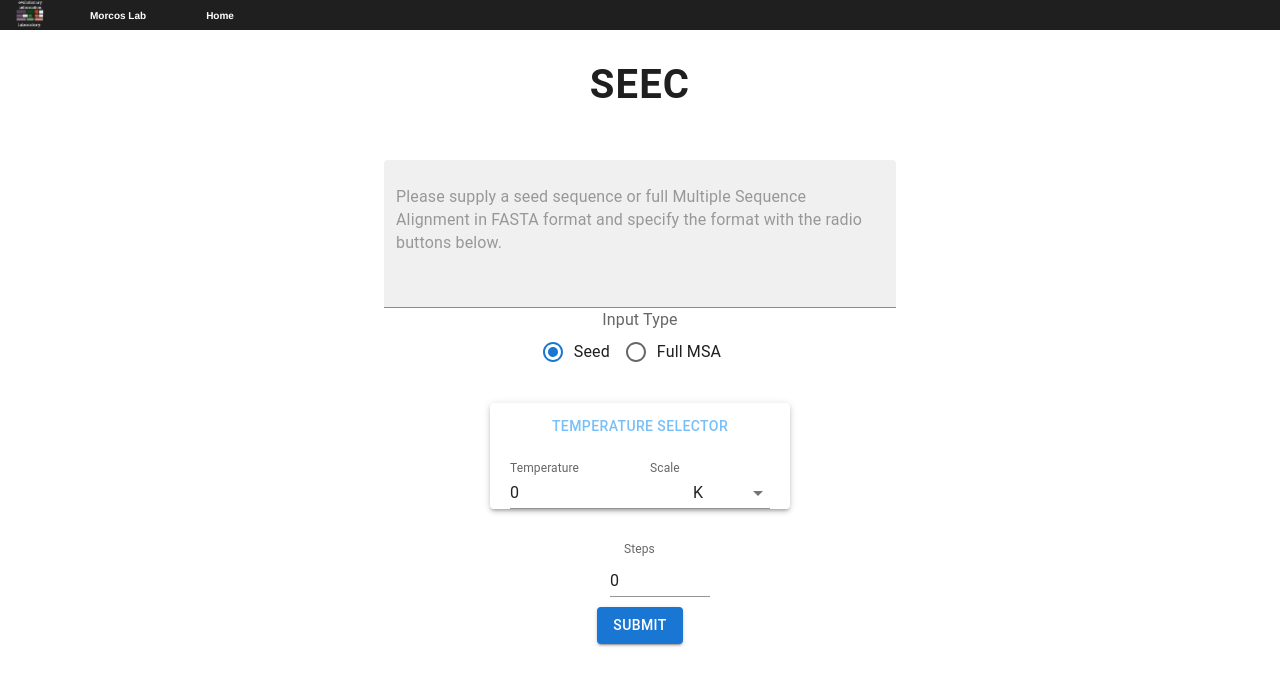
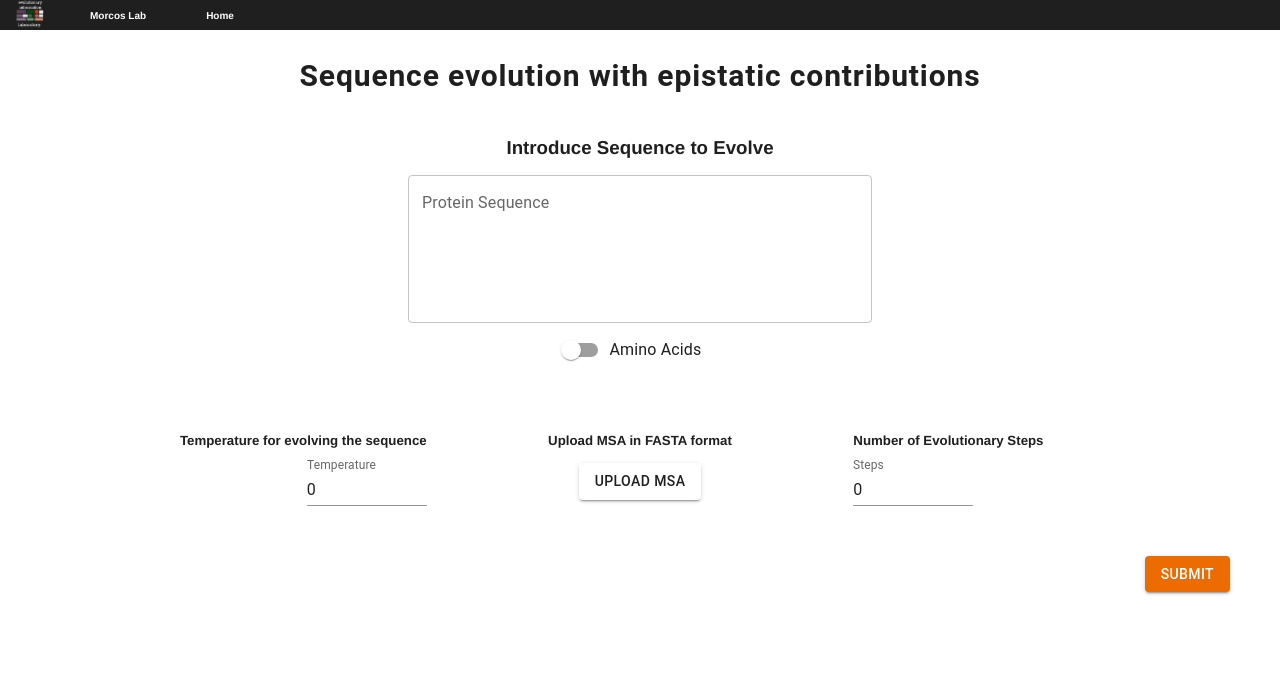
Before and after one commit to utdal/dcaServerFrontend, a React (Create React App) app: page /seec in a window 1280 px wide. Shown: the top 686 px of the page. Built offline with nearby package versions, Linux system fonts and the light colour scheme.

Commit message:
Inputs for SEEC

```diff
--- a/src/App.css
+++ b/src/App.css
@@ -37,11 +37,11 @@
 nav ul { list-style-type: none; padding: 0; }
 nav li { display: inline; margin: 0 15px; font-weight: 600; cursor: pointer; }
 nav li.bold { font-weight: bold; }
-main { flex: 1; padding: 20px; margin-top: 30px;}
-.web-servers { text-align: left; margin-top: 0px;}
+main { flex: 1; padding: 20px;}
+.web-servers { text-align: left; margin-bottom: 30px;}
 .web-servers h2 { margin-top: 0; }
 .web-servers hr { border: 1px solid #1f1f1f; }
-.server-cards { display: flex; gap: 20px; flex-wrap: wrap; justify-content: center; margin-top: 30px;}
+.server-cards { display: flex; gap: 20px; flex-wrap: wrap; justify-content: center;}
 .pretty-footer {
   background-color: #fdf7f3;
   border-top: 1px solid #e0e0e0;
--- a/src/App.js
+++ b/src/App.js
@@ -52,11 +52,7 @@ function App() {
           <Route path="/test" element={<ApiTest />} />
           <Route path="/" element={
           <>
-            <div>
-
             <UnifiedTopBar />
-
-            </div>
             <main>
               <section className="web-servers">
                 <h2>Tools</h2>
--- a/src/components/MSAInput.js
+++ b/src/components/MSAInput.js
@@ -1,6 +1,6 @@
 import React from 'react';
 import { Box, TextField, FormControl, FormLabel, RadioGroup, FormControlLabel, Radio, Button } from '@mui/material';
-const MSAInput = ({ inputType, inputMSA, handleInputMSAChange, handleFileTypeChange }) => {
+const MSAInput = ({ inputType, inputMSA, handleInputMSAChange, handleFileTypeChange}) => {
   const handleInputChange = (event) => {
 
   }
--- /dev/null
+++ b/src/components/StepsInput.js
@@ -0,0 +1,31 @@
+import React, { useState } from 'react';
+import {
+    Box,
+    FormControl,
+    InputLabel,
+    Input,
+} from '@mui/material'
+const StepsInput = ({steps, SetSteps}) => {
+
+    const handleStepsChange=(e)=>{
+    if (e.target.value<=10000 && e.target.value>=0){
+        SetSteps(e.target.value);
+    }
+    }
+    return (
+        <Box sx={{display:'flex', justifyContent:'center'}}>
+            <FormControl variant="standard" sx={{ width: '120px'}}>
+                <InputLabel>Steps</InputLabel>
+                <Input
+                type="number"
+                onChange={handleStepsChange}
+                placeholder="0-10,000"
+                inputProps={{ min: 0, max: 10000 }}
+                value={steps}
+                />
+            </FormControl>
+        </Box>
+     );
+}
+
+export default StepsInput;
--- a/src/components/TemperatureInput.js
+++ b/src/components/TemperatureInput.js
@@ -18,70 +18,16 @@ import {useState, useEffect} from 'react';
 import { Form } from 'react-router-dom';
 
 
-function valuetext(value) {
-  return `${value}°C`;
-}
-function temperatureToColor(kelvin) {
-  const clamped = Math.min(Math.max(kelvin, 250), 350);
-  const ratio = (clamped - 250) / (350 - 250);
-
-  const start = { r: 33, g: 150, b: 243 };{/* blue */}
-  const end = { r: 244, g: 67, b: 54 }; {/* red */}
-
-
-  const r = Math.round(start.r + ratio * (end.r - start.r));
-  const g = Math.round(start.g + ratio * (end.g - start.g));
-  const b = Math.round(start.b + ratio * (end.b - start.b));
-
-  return `rgb(${r}, ${g}, ${b})`;
-}
 export default function TemperatureInput({temperature, SetTemperature}) {
-  const [displayTemperature, SetDisplayTemperature]=useState(0); {/* Temperature just to display to the user */}
-  const [displayScale, SetDisplayScale]=useState('K'); {/* Scale just to display to the user */}
-  const [color, SetColor]=useState(' r: 33, g: 150, b: 243 ');
-  const handleDisplayTemperature =(e)=>{
-    SetDisplayTemperature(e.target.value);
+  const handleTemperature =(e)=>{
+        SetTemperature(e.target.value);
   }
-  const handleDisplayScale=(e)=>{
-    SetDisplayScale(e.target.value);
-  }
-  useEffect(() => {
-    if (displayScale === '°C') {
-      SetTemperature(Number(displayTemperature) + 273.15);
-    } else if (displayScale === '°F') {
-      SetTemperature(((Number(displayTemperature) - 32) * 5) / 9 + 273.15);
-    } else {
-      SetTemperature(Number(displayTemperature));
-    }
-  }, [displayTemperature, displayScale]);
-
-  useEffect(() => {
-    console.log('Kelvin temperature:', temperature);
-
-  }, [temperature]);
-  useEffect(() => {
-    SetColor(temperatureToColor(temperature));
-  }, [temperature]);
-
   return (
-    <Box sx={{ width: 300 }}>
-      <Paper elevation={3}>
-        <Tab label='Temperature Selector'sx={{color: color, width:'100%'}}></Tab>
-        <Box sx={{display:'flex', justifyContent:'center', m:'10px 20px'}}>
-          <FormControl variant="standard" sx={{minWidth: 120 }}>
-            <InputLabel>Temperature</InputLabel>
-            <Input id="temperature-input" type="number" value={displayTemperature} onChange={handleDisplayTemperature}></Input>
-          </FormControl>
-            <FormControl variant="standard" sx={{minWidth: 120 }}>
-              <InputLabel>Scale</InputLabel>
-              <Select onChange={handleDisplayScale} value={displayScale} labelId="scale-label">
-                <MenuItem value={'K'}>K</MenuItem>
-                <MenuItem value={'°C'}>°C</MenuItem>
-                <MenuItem value={'°F'}>°F</MenuItem>
-              </Select>
-            </FormControl>
-        </Box>
-      </Paper>
+    <Box sx={{display:'flex', justifyContent:'center'}}>
+      <FormControl variant="standard" sx={{width: 120 }}>
+        <InputLabel>Temperature</InputLabel>
+        <Input id="temperature-input" type="number" value={temperature} onChange={handleTemperature}></Input>
+      </FormControl>
     </Box>
   );
 }
--- /dev/null
+++ b/src/components/sequence-input.js
@@ -0,0 +1,74 @@
+import {
+    Box,
+    FormControl,
+    FormGroup,
+    FormLabel,
+    FormControlLabel,
+    Switch,
+    TextField
+} from '@mui/material'
+import React, { useEffect, useState } from 'react';
+
+const SequenceInput = ({inputType, setInputType, sequence, setSequence}) => {
+
+
+    const handleInputTypeChange = (event) => {
+        setInputType(event.target.value);
+        setSequence(''); // optionally clear when switching
+    };
+
+    const placeholderMap = {
+        AminoAcid: 'Enter protein sequence (e.g., MVLTIYPDELVQIVS...)',
+        Nucleotide: 'Enter nucleotide sequence (e.g., ATGCGTACGTTAGC...)',
+    };
+
+    const labelMap = {
+        AminoAcid: 'Protein Sequence',
+        Nucleotide: 'Nucleotide Sequence',
+    };
+    return (
+        <Box sx={{
+                borderRadius: 2,
+                padding: 3,
+                width: '100%',
+                fontFamily: 'Helvetica',
+              }}
+            >
+            <FormControl fullWidth>
+                <h3 id="sequence-input-type">Introduce Sequence to Evolve</h3>
+                <TextField
+                    label={labelMap[inputType]}
+                    placeholder={placeholderMap[inputType]}
+                    value={sequence}
+                    onChange={(e) => setSequence(e.target.value)}
+                    multiline
+                    minRows={5}
+                    fullWidth
+                    margin="normal"
+                    variant="outlined"
+                    inputProps={{ spellCheck: false }}
+                    />
+                <FormGroup>
+                    <FormControlLabel
+                        label={inputType === 'Nucleotide' ? 'Nucleotides' : 'Amino Acids'}
+                        control={
+                        <Switch
+                            color='warning'
+                            checked={inputType === 'Nucleotide'}
+                            onChange={(e) =>
+                            setInputType(e.target.checked ? 'Nucleotide' : 'AminoAcid')
+                            }
+                        />
+                        }
+                        style={{display:'flex', justifyContent:'center'}}
+
+                    />
+                </FormGroup>
+            </FormControl>
+
+
+        </Box>
+     );
+}
+
+export default SequenceInput;
--- a/src/pages/SEEC.css
+++ b/src/pages/SEEC.css
@@ -1,51 +1,49 @@
-.seec-layout{
+.container-seec{
+    display: grid;
+    grid-template-areas: 'cs-seq-input cs-seq-input cs-seq-input'
+                ' temp-description msa-description steps-description'
+               ' cs-temp-input cs-msa cs-steps ';
+    grid-template-columns: 1fr 1fr 1fr;
+    gap:1;
+}
+.cs-seq-input, .cs-msa, .cs-temp-input, .cs-steps{
+    display: flex;
+    justify-content: center;
+    align-items: center;
+}
+.temp-description, .msa-description, .steps-description{
+    display: flex;
+    justify-content: center;
     margin-top: 40px;
-    display: grid;
-    grid-template-areas:"seec-title seec-title"
-                        "seec-graph hmm-graph"
-                        "seec-analysis seec-analysis";
-    grid-template-columns: 3fr 1fr;
-}
-.seec-title{
-    grid-area: seec-title;
-    justify-content: center;
-    margin-bottom: 30px;
-}
-.seec-graph {
-    grid-area: seec-graph;
-    display: flex;
-    flex-direction: column;
-    padding-right: 20px;
-}
-
-
-.hmm-graph{
-    grid-area: hmm-graph;
+    margin-bottom: 10px;
 
 }
-.seec-analysis{
-    grid-area:seec-analysis;
-    justify-content: center;
-    border: 1px dashed blue;
+.temp-description{
+    grid-area: temp-description;
+    justify-content: flex-end;
 
 }
-.seec-button, .seec-unavailable{
-    background-color: rgb(223, 223, 223);
-    color: rgb(24, 24, 24);
-    border-radius: 8px;
-    border: none;
-    padding: 10px 15px;
-    cursor: pointer;
-    transition: ease 0.2s;
-    margin: 5px;
-    margin-bottom: 20px;
+.msa-description{
+    grid-area: msa-description;
 }
-.seec-unavailable{
-    background-color: rgba(95, 95, 95, 0.246);
-    color: rgba(97, 97, 97, 0.465);
-    cursor: not-allowed;
+.steps-description{
+    grid-area: steps-description;
+    justify-content: flex-start;
 }
-.seec-button:hover{
-    color: white;
-    background-color: black;
+.cs-seq-input{
+    margin-top: 10px;
+    grid-area: cs-seq-input;
 }
+.cs-msa{
+    grid-area: cs-msa;
+    flex-direction: column;
+}
+.cs-temp-input{
+    justify-content: flex-end;
+    grid-area: cs-temp-input;
+}
+.cs-steps{
+    justify-content: flex-start;
+
+    grid-area: cs-steps;
+}
--- a/src/pages/SEEC.js
+++ b/src/pages/SEEC.js
@@ -1,73 +1,54 @@
 import React, { useEffect, useState } from 'react';
 import { Form, useNavigate } from 'react-router-dom';
-
+import { uploadMsa } from '../backend/api';
 import{
-  CssBaseline,
   Box,
   Button,
-  Checkbox,
-  FormGroup,
-  FormControlLabel,
-  Select,
-  InputLabel,
-  Input,
-  FormControl,
+  Typography,
   Tooltip,
-  Paper,
-  TextField,
-  MenuItem,
-  Slider
 } from '@mui/material';
-import './SEEC.css';
 import MSAInput from '../components/MSAInput';
 import TopBar from '../components/TopBar';
 import SEECGraph from '../components/SEECGraph';
-import TemperatureInput from '../components/TemperatureInput'
+import SequenceInput from '../components/sequence-input';
 import { Link } from 'react-router-dom';
+import './SEEC.css'
+import TemperatureInput from '../components/TemperatureInput';
+import StepsInput from '../components/StepsInput';
 
 const SEEC = () => {
     const navigate = useNavigate();
-    const [selectedFileTypes, setSelectedFileTypes] = useState({ MSA: false, Seed: true });
-    const [inputMSA, setInputMSA] = useState('');
-    const [inputFile, setInputFile] = useState(null);
+    const [msaFile, setMsaFile] = useState(null);
+    const [inputType, setInputType] = useState('AminoAcid');
+    const [sequence, setSequence] = useState('');
     const [temperature, SetTemperature] = useState(0); {/* Temperature in Kelvin */}
     const [steps, SetSteps] = useState(0);
     const allowed_letters= new Set(['A', 'C', 'D', 'E', 'F', 'G', 'H', 'I', 'K', 'L', 'M', 'N', 'P', 'Q', 'R', 'S', 'T', 'V', 'W', 'Y']);
 
+    const handleFileChange = (event) => {
+      const file = event.target.files[0];
+      setMsaFile(file);
+      console.log("File uploaded:", file);
+    };
 
-    const handleFileTypeChange = (type) => {
-      setSelectedFileTypes((prev) => ({
-        ...prev,
-        MSA: type === 'MSA' ? true : false,
-        Seed: type === 'Seed' ? true : false,
-      }));
-    };
+    useEffect(()=>{
+      console.log(steps);
+    }, [steps]);
+
 
     const handleSubmit = async(e) =>{
         e.preventDefault();
-        navigate('/seec-results');
+            {/*
+        const msa = await uploadMsa({ msa: msaFile });
+        let msaId = msa.id;
 
-        return{
-
+        if(inputType==='AminoAcid'){
+          const seq_nucleotides=
         }
+        const url = '/seec-results/?seec=' + contactsTask.id + '&hamiltonians=' + residuesTask.id;
+        window.open(url, '_blank');
+           */}
     }
-    const handleInputMSAChange = (event) => {
-      if (selectedFileTypes.Seed){
-        if ([...event.target.value.toUpperCase()].every(char => allowed_letters.has(char))) {
-          setInputMSA(event.target.value.toUpperCase());
-        }
-      }
-      else setInputFile(event.target.files[0]);
-
-    };
-    const handleStepsChange=(e)=>{
-      if (e.target.value<=10000 && e.target.value>=0){
-        SetSteps(e.target.value);
-      }
-    }
-    useEffect(()=>{
-      console.log(steps);
-    }, [steps]);
 
     return (
         <Box>
@@ -84,7 +65,7 @@ const SEEC = () => {
             </li>
         </TopBar>
             <div style={{marginTop:'50px'}}>
-              <Tooltip title='Sequence evolution with epistatic contributions'>
+              <Tooltip title='Simulates protein evolution using inferred epistasis from natural protein families.'>
                 <Button variant='text'
                 sx={{
                   background: 'none',
@@ -94,36 +75,73 @@ const SEEC = () => {
                   textTransform: 'none',
                   color: 'inherit',
                   boxShadow: 'none',
-                  fontSize: '40px',
+                  fontSize: '30px',
                   fontWeight: 'bold'
                 }}
                 >
-                  SEEC
+                  Sequence evolution with epistatic contributions
                 </Button>
               </Tooltip>
             </div>
             <Box>
-              <form onSubmit={handleSubmit}>
-                <div style={{marginTop:"40px"}}>
-                  <MSAInput
-                    inputType={selectedFileTypes.Seed ? 'Seed' : 'MSA'}
-                    inputMSA={selectedFileTypes.Seed ? inputMSA : inputFile}
-                    handleInputMSAChange={handleInputMSAChange}
-                    handleFileTypeChange={handleFileTypeChange}
-                  />
-                </div>
-                <div style={{display:'flex', justifyContent:'center', marginTop:'30px'}}>
-                  <TemperatureInput temperature={temperature} SetTemperature={SetTemperature}/>
-                </div>
-                <div style={{display:'flex', justifyContent:'center', marginTop:'30px'}}>
-                  <FormControl style={{width:'100px', marginLeft:'40px'}}>
-                    <InputLabel>Steps</InputLabel>
-                    <Input type='number' onChange={handleStepsChange} placeholder='0-10,000' inputProps={{ min: 0, max: 10000 }} value={steps}/>
-                  </FormControl>
-                </div>
-                <Button type="submit" variant="contained" color="primary" sx={{ mt: 2, margin: '10px 20px' }}>
+              <form onSubmit={handleSubmit} >
+                <Box className="container-seec">
+                  <div className="cs-seq-input">
+                    <Box style={{ width: '40%' }}>
+                      <SequenceInput inputType={inputType} setInputType={setInputType} sequence={sequence} setSequence={setSequence}/>
+                    </Box>
+                  </div>
+                  <div className='msa-description'>
+                    <h5>Upload MSA in FASTA format</h5>
+                  </div>
+                  <div className="cs-msa">
+                    <div>
+                    <Button
+                      variant="contained"
+                      component="label"
+                      onChange={handleFileChange}
+                      sx={{
+                        backgroundColor:'transparent',
+                        color:'#1f1f1f',
+                        '&:hover': {
+                          backgroundColor: 'transparent',
+                          boxShadow: '0px 0px 10px rgba(0,0,0,0.3)'}
+                      }}
+                    >
+                      Upload MSA
+                      <input
+                        type="file"
+                        hidden
+                      />
+                    </Button>
+                    </div>
+                    <div>
+                    {msaFile && (
+                      <Typography fontStyle='italic' variant="body2" sx={{ marginTop: 1, color: '#1f1f1f86' }}>
+                        Selected file: {msaFile.name}
+                      </Typography>
+                    )}
+                    </div>
+                  </div>
+
+                  <div className='temp-description'>
+                    <h5>Temperature for evolving the sequence</h5>
+                  </div>
+                  <div className="cs-temp-input">
+                    <TemperatureInput temperature={temperature} SetTemperature={SetTemperature}/>
+                  </div>
+                  <div className='steps-description'>
+                    <h5>Number of Evolutionary Steps</h5>
+                  </div>
+                  <div className="cs-steps">
+                    <StepsInput steps={steps} SetSteps={SetSteps}/>
+                  </div>
+                </Box>
+                <Box sx={{display:'flex', justifyContent:'flex-end', m:'50px'}}>
+                <Button type="submit" variant="contained" color="warning">
                   Submit
                 </Button>
+                </Box>
               </form>
             </Box>
 
--- a/src/pages/SEECResults.js
+++ b/src/pages/SEECResults.js
@@ -2,6 +2,7 @@ import React from 'react';
 import SEECGraph from '../components/SEECGraph';
 import TopBar from '../components/TopBar';
 import { Link } from 'react-router-dom';
+import './SEECResults.css';
 
 
 const SEECResults = () => {
```
Also changed, not shown: src/backend/api.js (+3 -4 lines), src/pages/SEECResults.css (added, +51 -0 lines), src/components/sequence-input.css (added).
